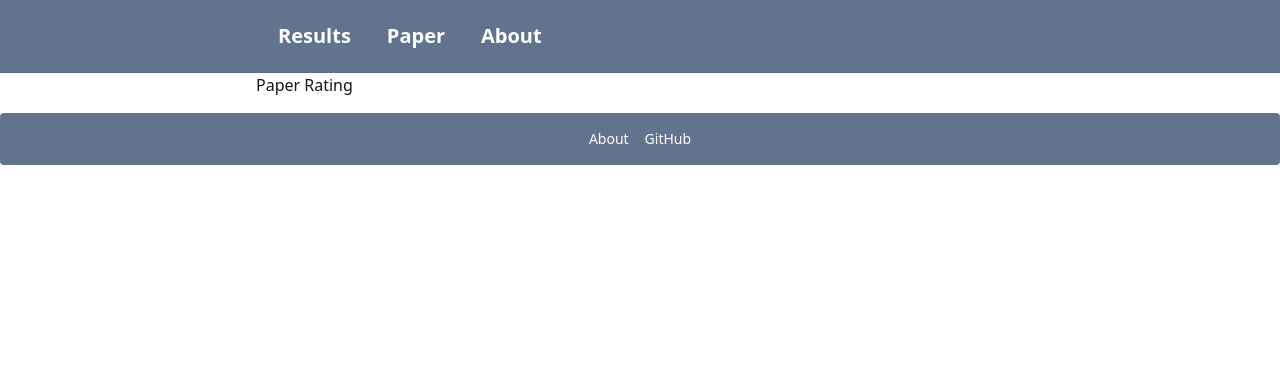
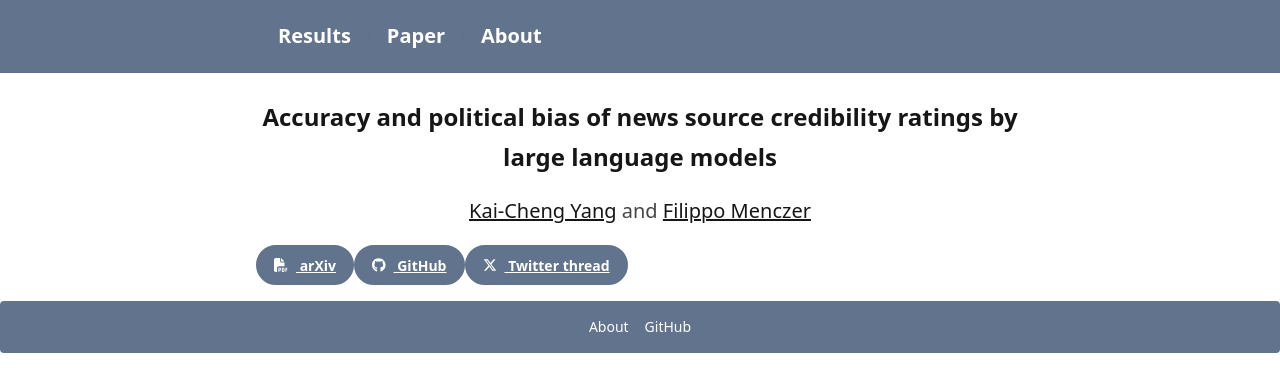
Before and after one commit to yang3kc/llm_domain_classification, a Vue app in the folder frontend/: page /paper-rating in a window 1280 px wide. Shown: the top 392 px of the page. Built offline with nearby package versions, Linux system fonts and the light colour scheme.

Commit message:
✨ feat(view): update Paper Rating section with new title and authors

```diff
--- a/frontend/src/main.js
+++ b/frontend/src/main.js
@@ -7,10 +7,11 @@ import router from './router'
 // Import Font Awesome
 import { library } from '@fortawesome/fontawesome-svg-core'
 import { FontAwesomeIcon } from '@fortawesome/vue-fontawesome'
-import { faEnvelope } from '@fortawesome/free-solid-svg-icons'
+import { faEnvelope, faFilePdf } from '@fortawesome/free-solid-svg-icons'
+import { faXTwitter, faGithub } from '@fortawesome/free-brands-svg-icons'
 
 // Add icons to the library
-library.add(faEnvelope)
+library.add(faEnvelope, faXTwitter, faFilePdf, faGithub)
 
 const app = createApp(App)
 
--- a/frontend/src/views/PaperRatingView.vue
+++ b/frontend/src/views/PaperRatingView.vue
@@ -7,7 +7,25 @@ import Footer from '@/components/Footer.vue'
   <div>
     <NavBar />
     <div class="container mx-auto">
-      <h1>Paper Rating</h1>
+      <div class="prose-h1 prose-2xl prose-slate text-center font-bold mt-6">Accuracy and political bias of news source credibility ratings by large language models</div>
+      <div class="prose prose-xl text-center prose-slate max-w-none my-4">
+         <a href="https://www.kaichengyang.me" class="link link-neutral" target="_blank">Kai-Cheng Yang</a> and <a href="https://cnets.indiana.edu/fil" class="link link-neutral" target="_blank">Filippo Menczer</a>
+      </div>
+      <div class="btn btn-neutral">
+        <a href="https://arxiv.org/abs/2304.00228" class="link link-neutral text-white" target="_blank">
+          <font-awesome-icon :icon="['fas', 'file-pdf']" class="mr-2" /> arXiv
+        </a>
+      </div>
+      <div class="btn btn-neutral">
+        <a href="https://github.com/osome-iu/llm_domain_rating" class="link link-neutral text-white" target="_blank">
+          <font-awesome-icon :icon="['fab', 'github']" class="mr-2" /> GitHub
+        </a>
+      </div>
+      <div class="btn btn-neutral">
+        <a href="https://x.com/yang3kc/status/1823404980126261262" class="link link-neutral text-white" target="_blank">
+          <font-awesome-icon :icon="['fab', 'x-twitter']" class="mr-2" /> Twitter thread
+        </a>
+      </div>
     </div>
     <Footer />
   </div>
```
